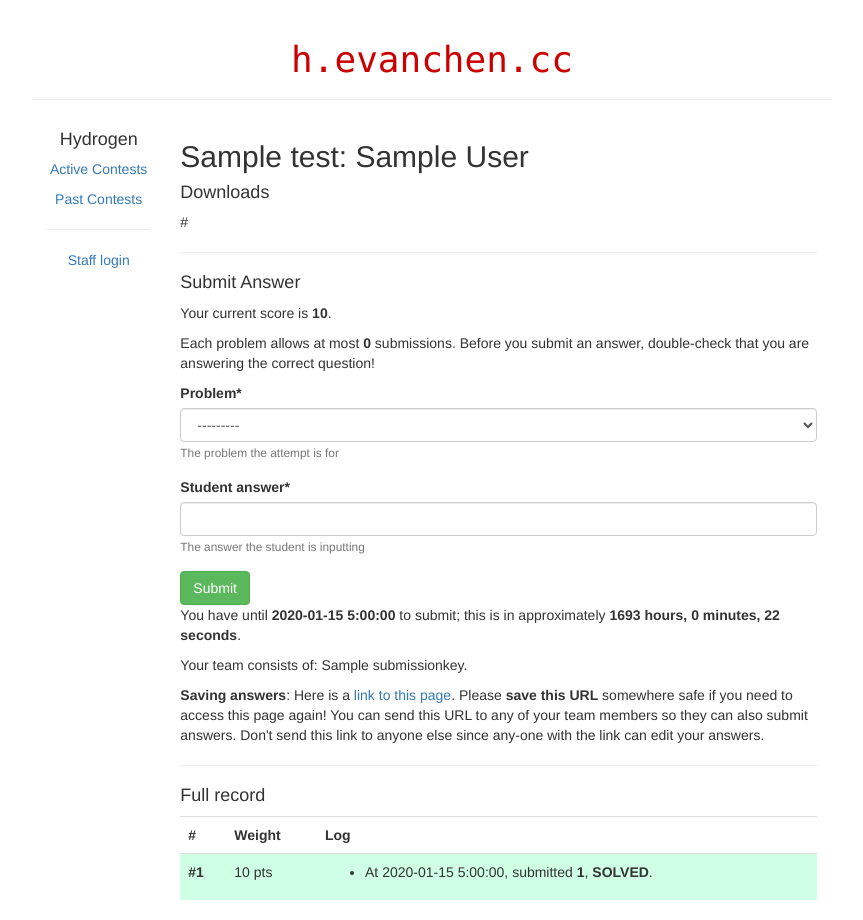
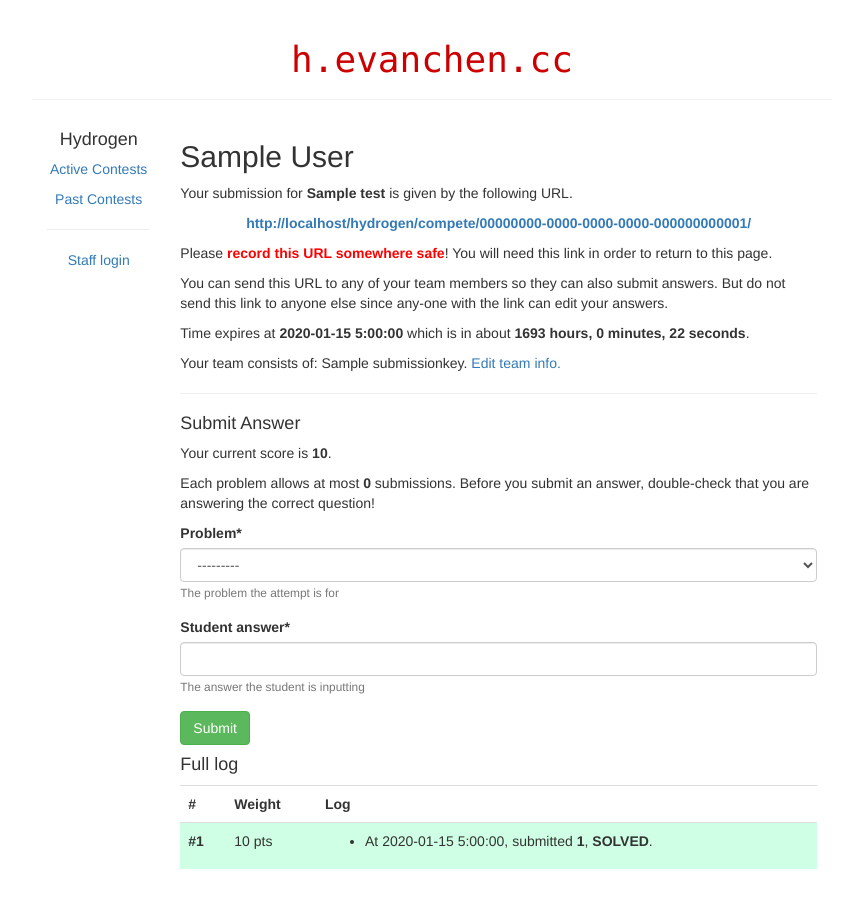
Before and after one commit to vEnhance/hydrogen, a Django app: page /hydrogen/compete/00000000-0000-0000-0000-000000000001/ in a window 1280 px wide. Shown: the whole page, without its empty margins (208-1071 px from the left). After the commit the page ends 869 px from the top, so only its background shows below. Run offline with Django 3.2, Linux system fonts and the light colour scheme; tables that the repository leaves empty hold one stand-in row (values such as "Sample post"); some libraries are stand-ins or nearby versions.

Commit message:
Allow editing of team information

```diff
--- a/hydrogen/models.py
+++ b/hydrogen/models.py
@@ -1,6 +1,7 @@
 from django.db import models
 from django.contrib.auth import models as auth
 import core
+from django.urls import reverse
 
 import uuid
 from django.utils import timezone
@@ -73,6 +74,8 @@ class SubmissionKey(models.Model):
 			"Set automatically by server.")
 	def __str__(self):
 		return self.display_name + " vs " + str(self.test)
+	def get_absolute_url(self):
+		return reverse("compete", args=(self.id,))
 
 class Problem(models.Model):
 	test = models.ForeignKey(Test,
--- a/hydrogen/templates/hydrogen/compete.html
+++ b/hydrogen/templates/hydrogen/compete.html
@@ -1,11 +1,29 @@
 {% extends 'hydrogen/layout.html' %}
 
-{% block title %}{{ sub_key.display_name }}: {{ test }}{% endblock %}
+{% block title %}{{ test }}: {{ sub_key.display_name }}{% endblock %}
 
 {% block layout-content %}
-<h2>{{ test }}: {{ sub_key.display_name }}</h2>
-<h4>Downloads</h4>
-{{ test.problems_url }}
+<h2>{{ sub_key.display_name }}</h2>
+<p>Your submission for <b>{{ test }}</b>
+is given by the following URL.</p>
+<p align="center">
+<a href="#"><b>{{request.build_absolute_uri}}</b></a>
+</p>
+<p>
+Please <b style="color:red;">record this URL somewhere safe</b>!
+You will need this link in order to return to this page.</p>
+<p>You can send this URL to any of your team members
+so they can also submit answers.
+But do not send this link to anyone else
+since any-one with the link can edit your answers.</p>
+
+<p>Time expires at <b>{{ sub_key.end_time|date:'Y-m-d G:i:s' }}</b>
+which is in about
+<b> <span id="countdown-hours">0</span> hours,
+	<span id="countdown-minutes">0</span> minutes,
+	<span id="countdown-seconds">0</span> seconds</b>.</p>
+<p>Your team consists of: {{ sub_key.real_name }}.
+<a href="{% url 'update_key' sub_key.id %}">Edit team info.</a></p>
 <hr />
 
 <h4>Submit Answer</h4>
@@ -18,24 +36,7 @@ the correct question!</p>
 {# TODO we'll change this #}
 {% include "generic-form.html" with form=form %}
 
-<p>You have until <b>{{ sub_key.end_time|date:'Y-m-d G:i:s' }}</b> to submit;
-this is in approximately
-<b> <span id="countdown-hours">0</span> hours,
-	<span id="countdown-minutes">0</span> minutes,
-	<span id="countdown-seconds">0</span> seconds</b>.</p>
-<p>Your team consists of: {{ sub_key.real_name }}.</p>
-
-<p><b>Saving answers</b>:
-Here is a <a href="{% url 'compete' sub_key.id %}">link to this page</a>.
-Please <b>save this URL</B>
-somewhere safe if you need to access this page again!
-You can send this URL to any of your team members
-so they can also submit answers.
-Don't send this link to anyone else
-since any-one with the link can edit your answers.</p>
-<hr />
-
-<h4>Full record</h4>
+<h4>Full log</h4>
 <table class="table">
 	<tr>
 	<th>#</th><th>Weight</th><th>Log</th></tr>
--- a/hydrogen/templates/hydrogen/layout.html
+++ b/hydrogen/templates/hydrogen/layout.html
@@ -7,7 +7,7 @@
 <p><a href="{% url 'past' %}">Past Contests</a></p>
 {% if request.user.is_superuser %}
 <p><a href="{% url 'admin:app_list' 'hydrogen' %}">
-Hydrogen Admin (admin)</a></p>
+	H<sub>2</sub> Admin</a></p>
 {% endif %}
 
 {% endblock %}
--- /dev/null
+++ b/hydrogen/templates/hydrogen/submissionkey_form.html
@@ -0,0 +1,5 @@
+{% extends 'hydrogen/layout.html' %}
+{% block title %}Edit submission information{% endblock %}
+{% block layout-content %}
+{% include "generic-form.html" with form=form %}
+{% endblock %}
--- a/hydrogen/urls.py
+++ b/hydrogen/urls.py
@@ -9,4 +9,5 @@ urlpatterns = [
 	url(r'^load/(?P<test_id>[0-9]+)/$', views.load_key, name='load_key'),
 	url(r'^compete/(?P<sub_id>[\w-]+)/$', views.compete, name='compete'),
 	url(r'^scores/(?P<test_id>[0-9]+)/$', views.scoreboard, name='scoreboard'),
+	url(r'^namechange/(?P<pk>[\w-]+)/$', views.UpdateKey.as_view(), name='update_key')
 ]
--- a/hydrogen/views.py
+++ b/hydrogen/views.py
@@ -10,6 +10,7 @@ from django.utils import timezone
 import collections
 from django.contrib.admin.views.decorators import staff_member_required
 from django.db.models import F, Sum, Case, When
+from django.views.generic.edit import UpdateView
 
 # Create your views here.
 
@@ -146,6 +147,7 @@ def grade(request, sub_key, attempt, past_attempts):
 def compete(request, sub_id):
 	sub_key = get_object_or_404(models.SubmissionKey, pk = sub_id)
 	test = sub_key.test
+	set_sub_key(request, test.id, sub_id)
 
 	past_attempts = list(models.Attempt.objects.filter(submission_key = sub_key)\
 			.order_by('time').values('student_answer',
@@ -222,3 +224,7 @@ def scoreboard(request, test_id):
 			'test' : test,
 			}
 	return render(request, "hydrogen/scoreboard.html", context)
+
+class UpdateKey(UpdateView):
+	model = models.SubmissionKey
+	fields = ('display_name', 'real_name', 'email')
```
